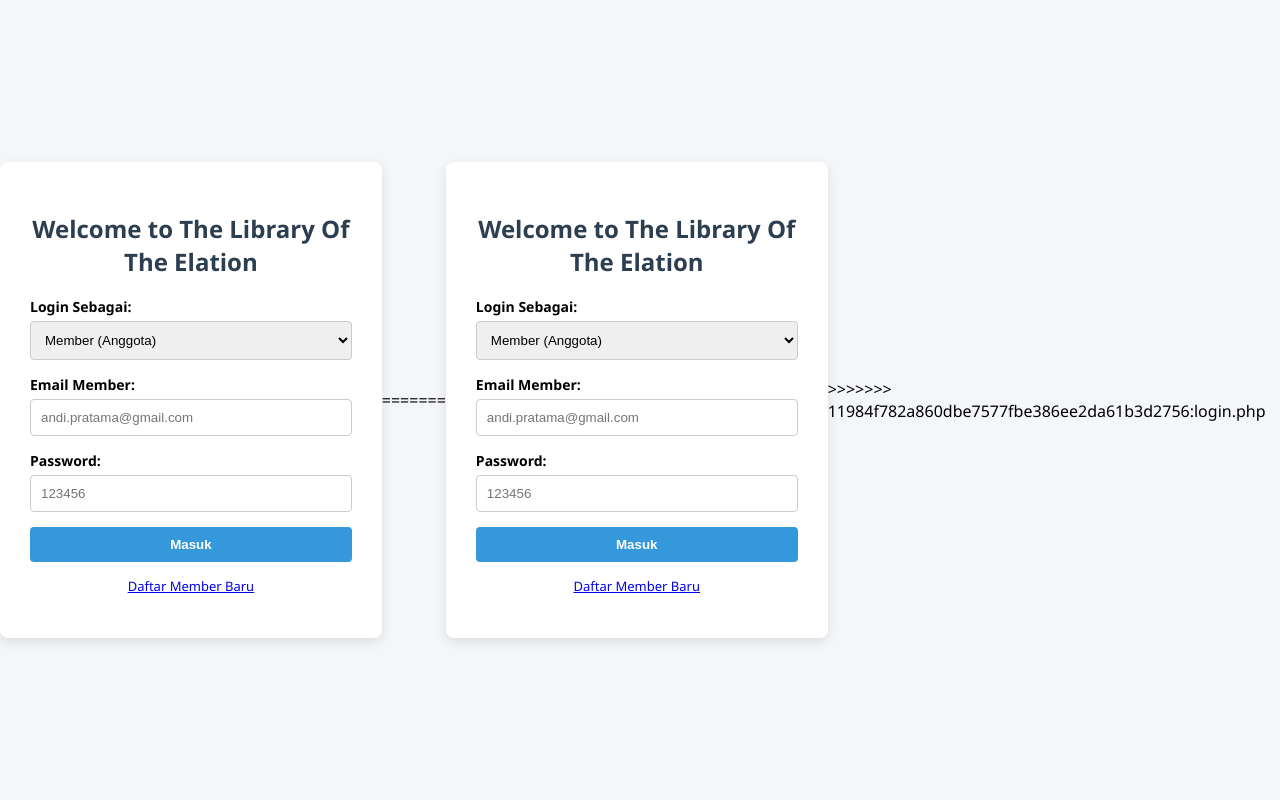
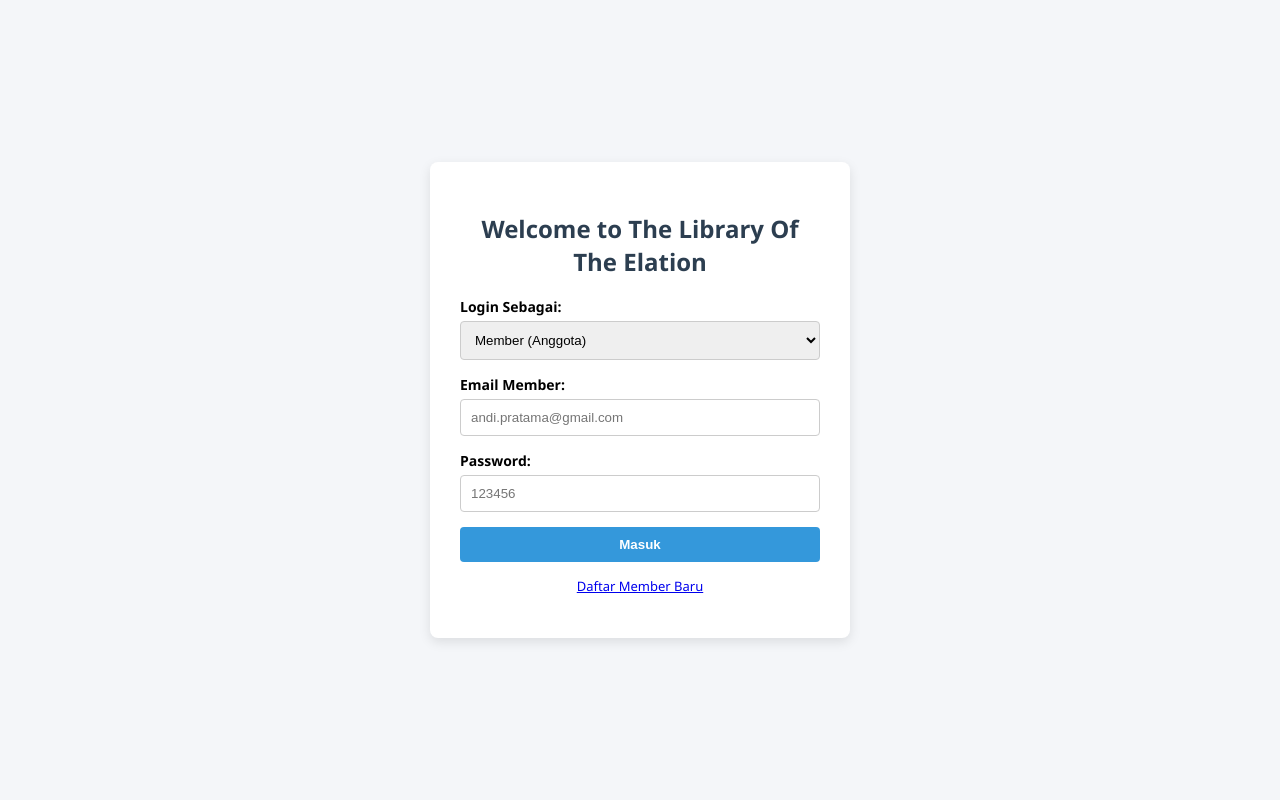
Before and after one commit to fajrianrachman/Project-Git-Library, a PHP site: page /log-in.php in a window 1280 px wide. Run offline with PHP 8.4, Linux system fonts and the light colour scheme.

Commit message:
Clean up merge conflict in log-in.php

```diff
--- a/log-in.php
+++ b/log-in.php
@@ -82,90 +82,4 @@ function updatePlaceholder() {
 }
 </script>
 </body>
-=======
-<?php
-require_once 'koneksi.php';
-
-$error = '';
-
-if (isset($_POST['login'])) {
-    $identifier = trim($_POST['identifier']);
-    $password   = trim($_POST['password']);
-    $role       = $_POST['role'];
-
-    if ($role === 'member') {
-        $user = $memberObj->login($identifier, $password);
-        if ($user) {
-            $_SESSION['role']      = 'member';
-            $_SESSION['user_id']   = $user['MemberID'];
-            $_SESSION['user_name'] = $user['Name'];
-            header("Location: member_dashboard.php");
-            exit;
-        } else {
-            $error = "Email atau Password Member salah!";
-        }
-    } else {
-        $user = $librarianObj->login($identifier, $password);
-        if ($user) {
-            $_SESSION['role']         = 'librarian';
-            $_SESSION['user_id']      = $user['LibrarianID'];
-            $_SESSION['employee_id']  = $user['EmployeeID'];
-            $_SESSION['user_name']    = $user['Name'];
-            header("Location: librarian_dashboard.php");
-            exit;
-        } else {
-            $error = "Employee ID atau Password Librarian salah!";
-        }
-    }
-}
-?>
-<!DOCTYPE html>
-<html lang="id">
-<head>
-    <meta charset="UTF-8">
-    <title>Login</title>
-    <style>
-        body { font-family: 'Segoe UI', Arial; background: #f4f6f9; display: flex; justify-content: center; align-items: center; height: 100vh; margin: 0; }
-        .card { background: white; padding: 30px; border-radius: 8px; box-shadow: 0 4px 12px rgba(0,0,0,0.1); width: 360px; }
-        h2 { text-align: center; color: #2c3e50; }
-        .form-group { margin-bottom: 15px; }
-        label { display: block; margin-bottom: 5px; font-weight: 600; font-size: 14px; }
-        input, select { width: 100%; padding: 10px; border: 1px solid #ccc; border-radius: 4px; box-sizing: border-box; }
-        button { width: 100%; padding: 10px; background: #3498db; color: white; border: none; border-radius: 4px; font-weight: bold; cursor: pointer; }
-        .alert { background: #e74c3c; color: white; padding: 10px; border-radius: 4px; margin-bottom: 15px; font-size: 13px; text-align: center; }
-    </style>
-</head>
-<body>
-<div class="card">
-    <h2>Welcome to The Library Of The Elation</h2>
-    <?php if($error): ?><div class="alert"><?= $error; ?></div><?php endif; ?>
-    <form method="POST">
-        <div class="form-group">
-            <label>Login Sebagai:</label>
-            <select name="role" id="roleSelect" onchange="updatePlaceholder()">
-                <option value="member">Member (Anggota)</option>
-                <option value="librarian">Librarian (Petugas)</option>
-            </select>
-        </div>
-        <div class="form-group">
-            <label id="idLabel">Email Member:</label>
-            <input type="text" name="identifier" id="idInput" placeholder="andi.pratama@gmail.com" required>
-        </div>
-        <div class="form-group">
-            <label>Password:</label>
-            <input type="password" name="password" placeholder="123456" required>
-        </div>
-        <button type="submit" name="login">Masuk</button>
-    </form>
-    <p style="text-align:center; font-size:13px; margin-top:15px;"><a href="register.php">Daftar Member Baru</a></p>
-</div>
-<script>
-function updatePlaceholder() {
-    var role = document.getElementById('roleSelect').value;
-    document.getElementById('idLabel').innerText = role === 'member' ? 'Email Member:' : 'Employee ID:';
-    document.getElementById('idInput').placeholder = role === 'member' ? 'andi.pratama@gmail.com' : 'LIB001';
-}
-</script>
-</body>
->>>>>>> 11984f782a860dbe7577fbe386ee2da61b3d2756:login.php
 </html>
```
